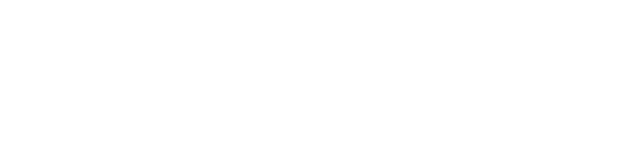
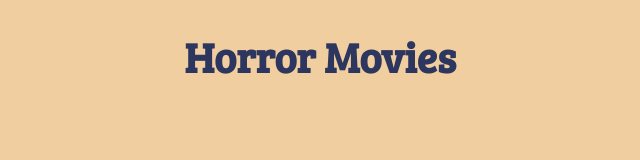
Before and after one commit to KalebRice/horror.io, a plain HTML site: page index.html in a window 1280 px wide. Shown: the whole page, without its empty margins (320-960 px from the left). Drawn offline with Linux system fonts and the light colour scheme.

Commit message:
Add files via upload

```diff
--- a/index.html
+++ b/index.html
@@ -2,9 +2,12 @@
 <html lang="en" dir="ltr">
   <head>
     <meta charset="utf-8">
+    <link rel="stylesheet" href="style.css">
+    <link href="https://fonts.googleapis.com/css?family=Bree+Serif&display=swap" rel="stylesheet">
     <title>Horror</title>
   </head>
   <body>
-
+    <h1>Horror Movies</h1>
+      <br>
   </body>
 </html>
--- /dev/null
+++ b/style.css
@@ -0,0 +1,10 @@
+body{
+  background-color: #F0CEA0;
+
+}
+h1{
+  text-align: center;
+  color: #2C365E;
+  font-size: 42px;
+  font-family:'Bree Serif', serif;
+}
```
